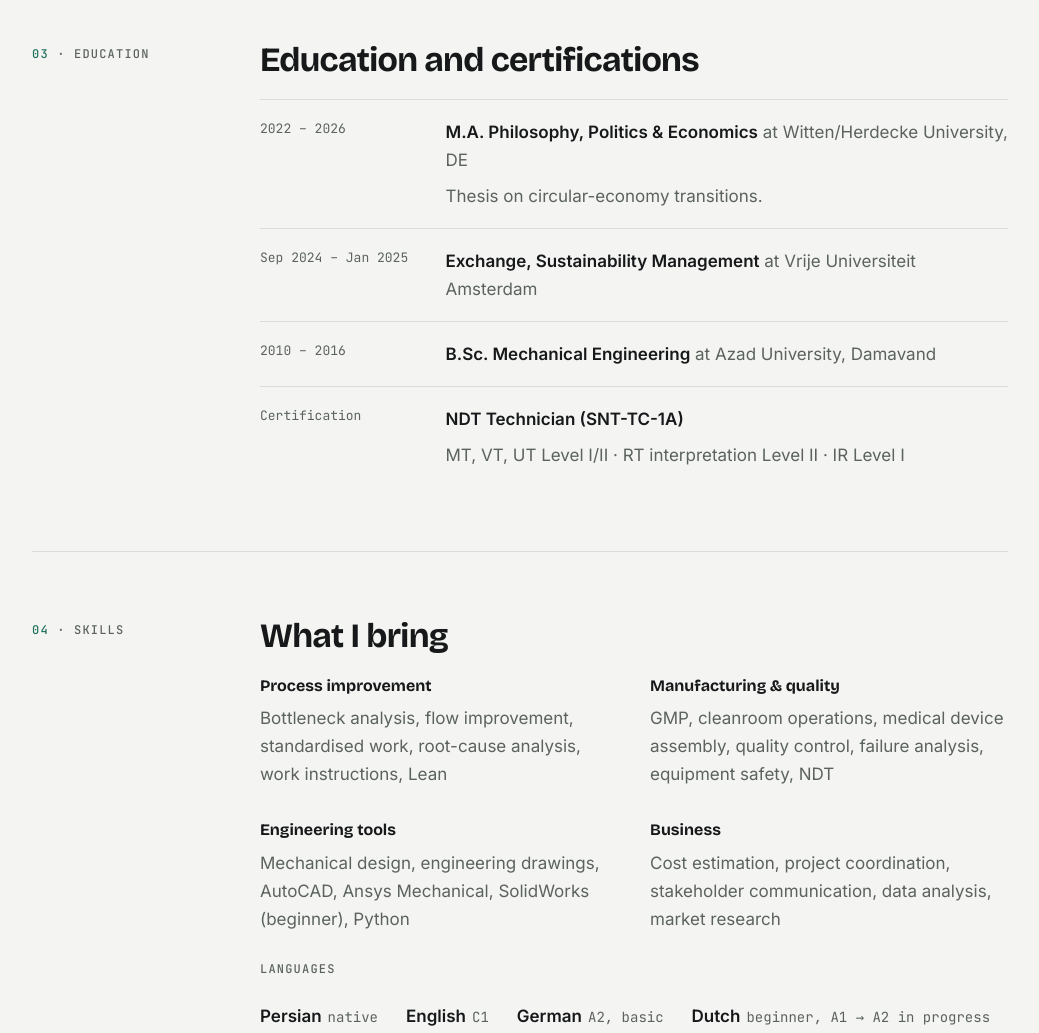
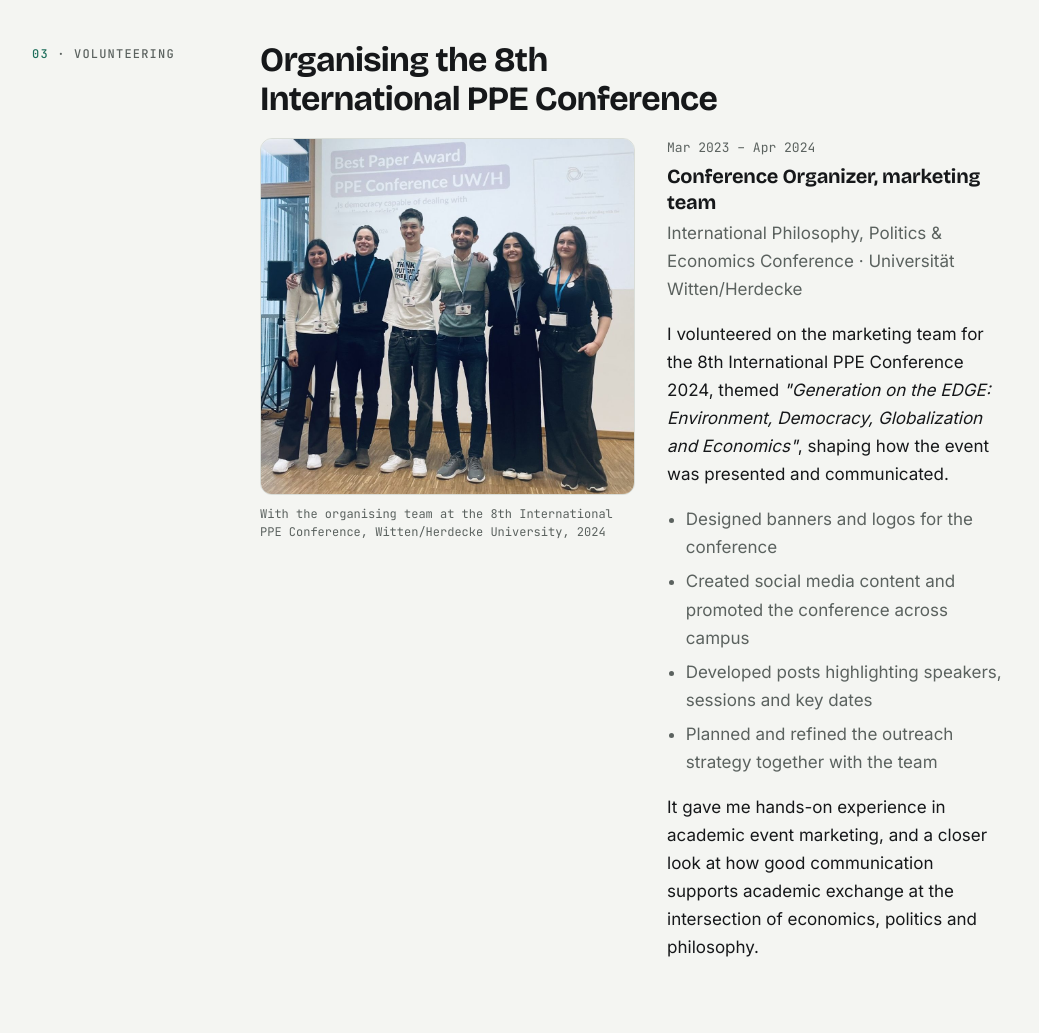
Before and after one commit to realmohere/realmohere.github.io, a plain HTML site: page index.html in a window 1280 px wide. Shown: the part 3580-4613 px from the top of the page, without its empty margins (120-1159 px from the left). Drawn offline with nearby package versions, Linux system fonts and the light colour scheme.

Commit message:
Add PPE conference volunteering with team photo
Co-Authored-By: Claude Opus 5.5 <noreply@anthropic.com>
Claude-Session: https://claude.ai/code/session_01YS5SKpUnFXuxGF4ZBwCnUE

```diff
--- a/index.html
+++ b/index.html
@@ -51,7 +51,7 @@
       { "@type": "EducationalOccupationalCredential", "credentialCategory": "degree", "name": "B.Sc. Mechanical Engineering" },
       { "@type": "EducationalOccupationalCredential", "credentialCategory": "certification", "name": "NDT Technician (SNT-TC-1A)" }
     ],
-    "knowsAbout": ["Political economy", "Policy analysis", "Strategy", "Institutional analysis", "Stakeholder management", "Innovation projects", "Sustainability", "Energy transition", "Green energy", "Economics", "Process improvement", "Manufacturing engineering", "GMP manufacturing", "Cleanroom operations", "Medical device assembly", "Root-cause analysis", "Lean manufacturing", "Failure analysis", "Non-destructive testing", "AutoCAD", "Ansys Mechanical", "Python", "Circular economy", "Project coordination"],
+    "knowsAbout": ["Event organisation", "Marketing communication", "Political economy", "Policy analysis", "Strategy", "Institutional analysis", "Stakeholder management", "Innovation projects", "Sustainability", "Energy transition", "Green energy", "Economics", "Process improvement", "Manufacturing engineering", "GMP manufacturing", "Cleanroom operations", "Medical device assembly", "Root-cause analysis", "Lean manufacturing", "Failure analysis", "Non-destructive testing", "AutoCAD", "Ansys Mechanical", "Python", "Circular economy", "Project coordination"],
     "knowsLanguage": ["Persian", "English", "German", "Dutch"],
     "sameAs": [
       "https://www.linkedin.com/in/mohammadhossein-m-55290210a",
@@ -278,6 +278,19 @@ section { scroll-margin-top: 72px; }
   .route li::after { left: 12px; right: -16px; top: 5px; bottom: auto; width: auto; height: 2px; }
   .route .yr { margin-bottom: 4px; }
 }
+
+/* Volunteering */
+.vol { display: grid; gap: 24px; align-items: start; }
+@media (min-width: 760px) { .vol { grid-template-columns: minmax(0, 1.1fr) minmax(0, 1fr); gap: 32px; } }
+.vol-photo { margin: 0; }
+.vol-photo img { display: block; width: 100%; height: auto; border-radius: 12px; border: 1px solid var(--line); }
+.vol-photo figcaption { font: 400 0.75rem/1.5 var(--mono); color: var(--muted); margin-top: 10px; }
+.vol-text { min-width: 0; }
+.vol-text h3 { font: 600 1.25rem/1.3 var(--display); margin: 4px 0 4px; letter-spacing: -0.01em; }
+.vol-text .when-line { font: 400 0.8125rem/1.6 var(--mono); color: var(--muted); margin: 0; }
+.vol-text .org-line { color: var(--muted); margin: 0 0 14px; }
+.vol-text p { max-width: 58ch; }
+.vol-list { margin: 0 0 16px; padding-left: 1.1em; display: grid; gap: 6px; color: var(--muted); }
 </style>
 </head>
 <body>
@@ -408,8 +421,34 @@ section { scroll-margin-top: 72px; }
     </div>
   </section>
 
+  <section id="volunteering">
+    <div class="label"><b>03</b> · Volunteering</div>
+    <div>
+      <h2>Organising the 8th International PPE Conference</h2>
+      <div class="vol">
+        <figure class="vol-photo">
+          <img src="ppe-conference-team.jpg" width="1100" height="1045" loading="lazy" alt="Mohammadhossein (Mo) Mohammadi with fellow members of the organising team on stage at the 8th International PPE Conference, Witten/Herdecke University, 2024">
+          <figcaption>With the organising team at the 8th International PPE Conference, Witten/Herdecke University, 2024</figcaption>
+        </figure>
+        <div class="vol-text">
+          <p class="when-line">Mar 2023 – Apr 2024</p>
+          <h3>Conference Organizer, marketing team</h3>
+          <p class="org-line">International Philosophy, Politics &amp; Economics Conference · Universität Witten/Herdecke</p>
+          <p>I volunteered on the marketing team for the 8th International PPE Conference 2024, themed <em>"Generation on the EDGE: Environment, Democracy, Globalization and Economics"</em>, shaping how the event was presented and communicated.</p>
+          <ul class="vol-list">
+            <li>Designed banners and logos for the conference</li>
+            <li>Created social media content and promoted the conference across campus</li>
+            <li>Developed posts highlighting speakers, sessions and key dates</li>
+            <li>Planned and refined the outreach strategy together with the team</li>
+          </ul>
+          <p>It gave me hands-on experience in academic event marketing, and a closer look at how good communication supports academic exchange at the intersection of economics, politics and philosophy.</p>
+        </div>
+      </div>
+    </div>
+  </section>
+
   <section id="education">
-    <div class="label"><b>03</b> · Education</div>
+    <div class="label"><b>04</b> · Education</div>
     <div>
       <h2>Education and certifications</h2>
       <ul class="timeline">
@@ -436,7 +475,7 @@ section { scroll-margin-top: 72px; }
   </section>
 
   <section id="skills">
-    <div class="label"><b>04</b> · Skills</div>
+    <div class="label"><b>05</b> · Skills</div>
     <div>
       <h2>What I bring</h2>
       <div class="cols">
@@ -456,7 +495,7 @@ section { scroll-margin-top: 72px; }
   </section>
 
   <section id="contact">
-    <div class="label"><b>05</b> · Contact</div>
+    <div class="label"><b>06</b> · Contact</div>
     <div>
       <h2>Let's talk</h2>
       <div class="contact-row">
```
Also changed, not shown: llms.txt, ppe-conference-team.jpg (added).
